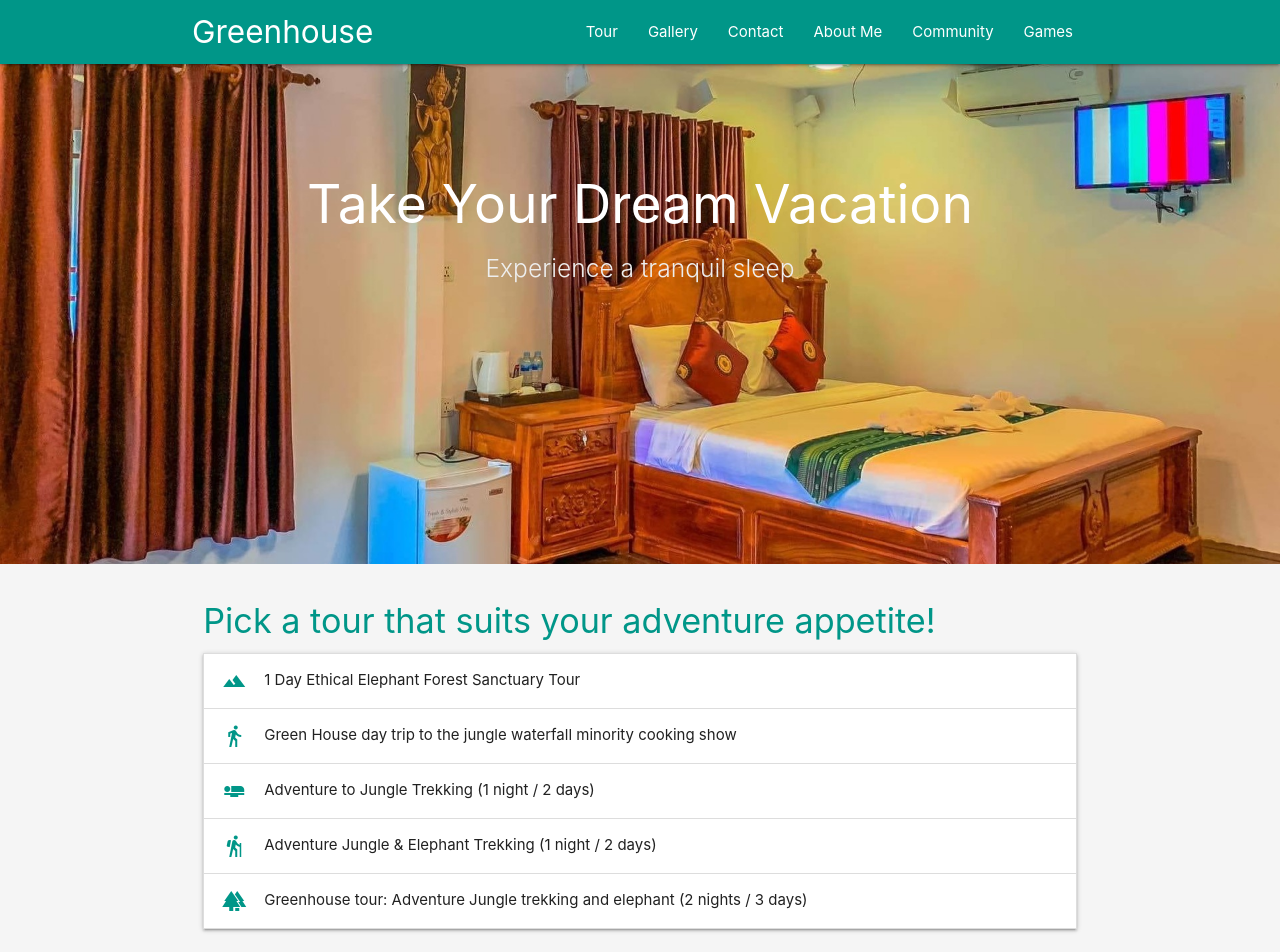
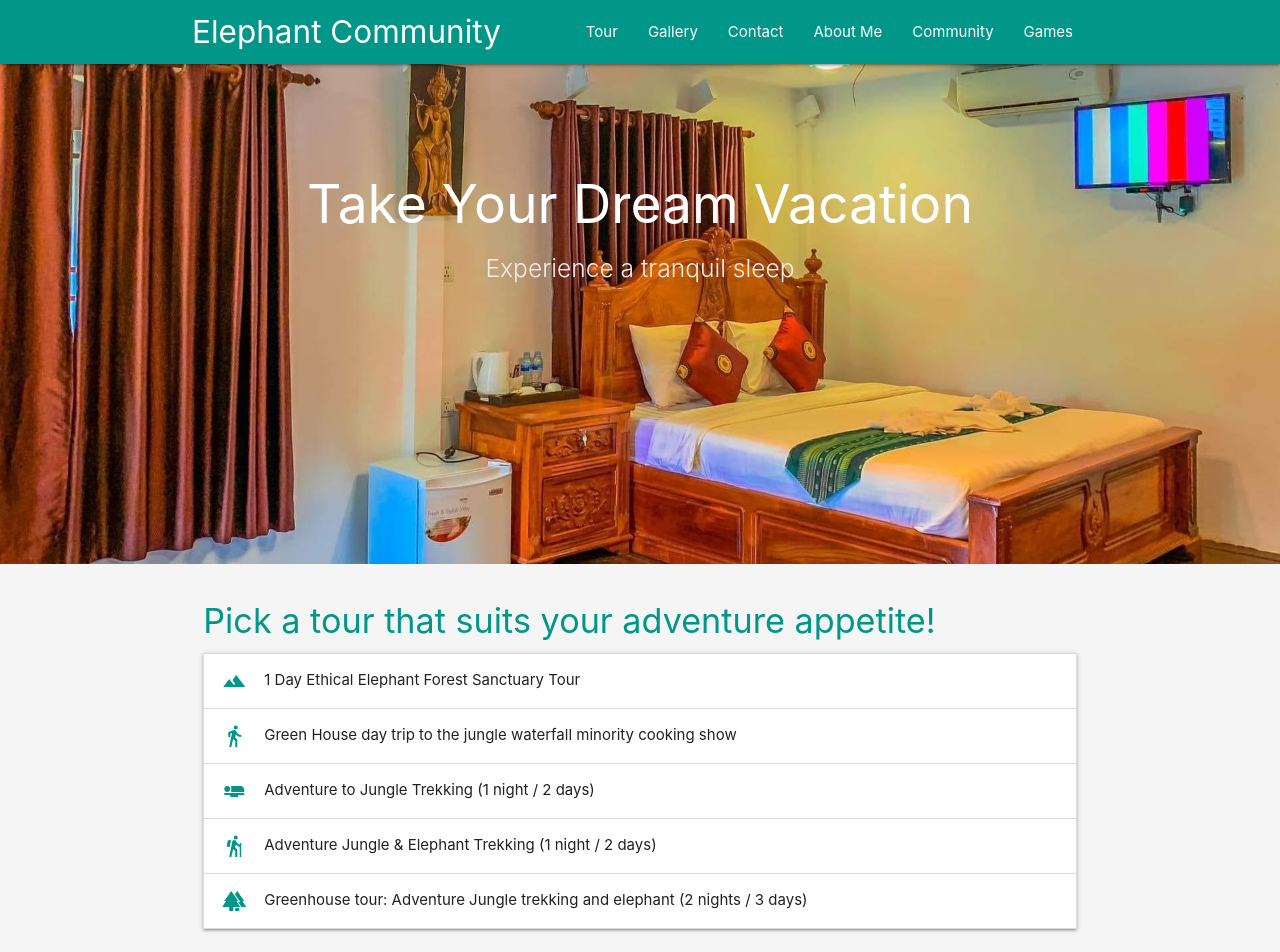
Before and after one commit to yong-lim/elephant, a Jekyll site: the page built from index.md, in a window 1280 px wide. Shown: the top 952 px of the page. Built offline with Jekyll 4.4.1, drawn with Linux system fonts in a browser that asks for light colours.

Commit message:
Change webpage title and email address

```diff
--- a/_config.yml
+++ b/_config.yml
@@ -18,8 +18,8 @@
 # You can create any custom variable you would like, and they will be accessible
 # in the templates via {{ site.myvariable }}.
 
-title: Greenhouse
-email: your-email@example.com
+title: Elephant Community
+email: tours@elephantcommunityproject.org
 description: >- # this means to ignore newlines until "baseurl:"
   Write an awesome description for your new site here. You can edit this
   line in _config.yml. It will appear in your document head meta (for
```
